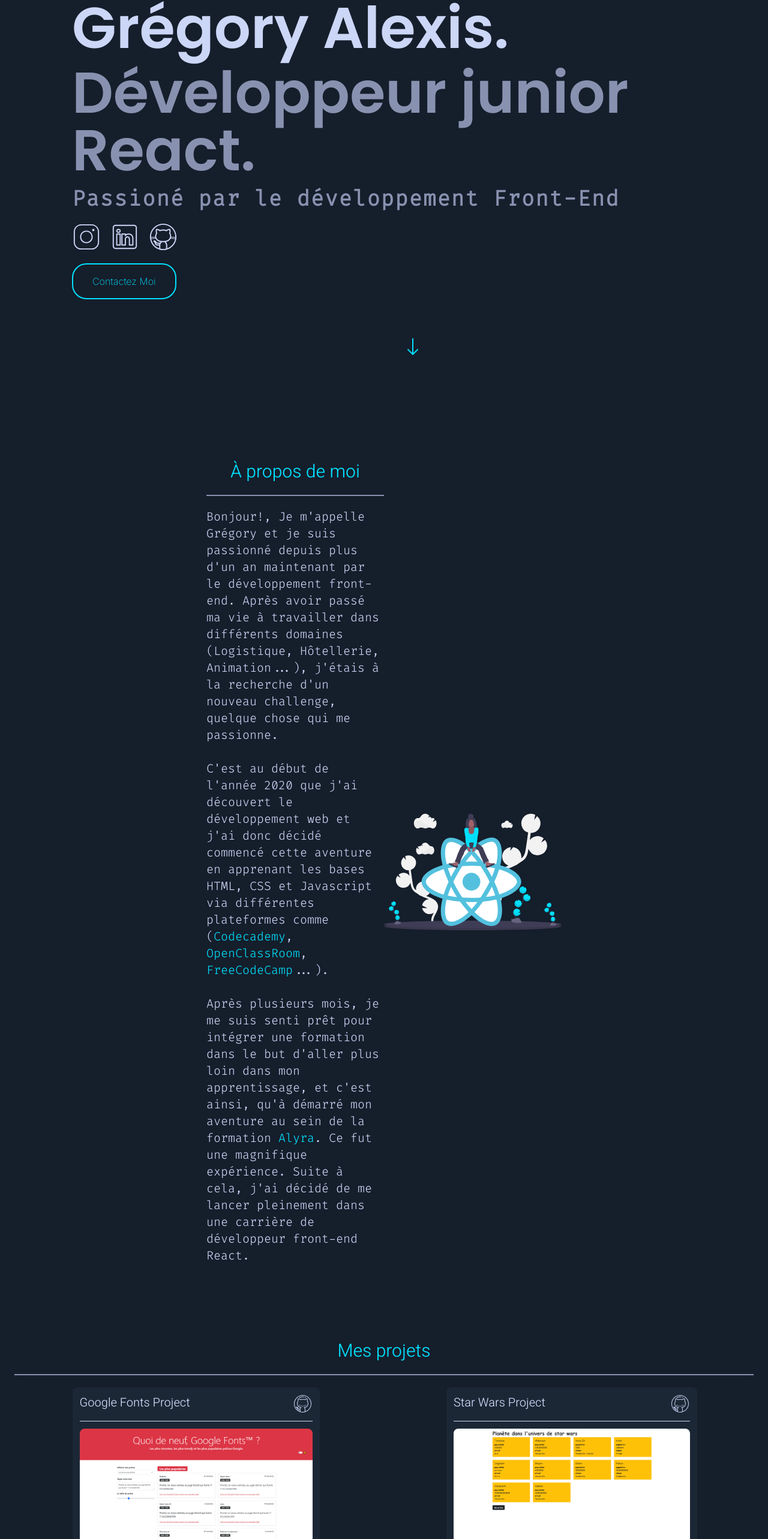
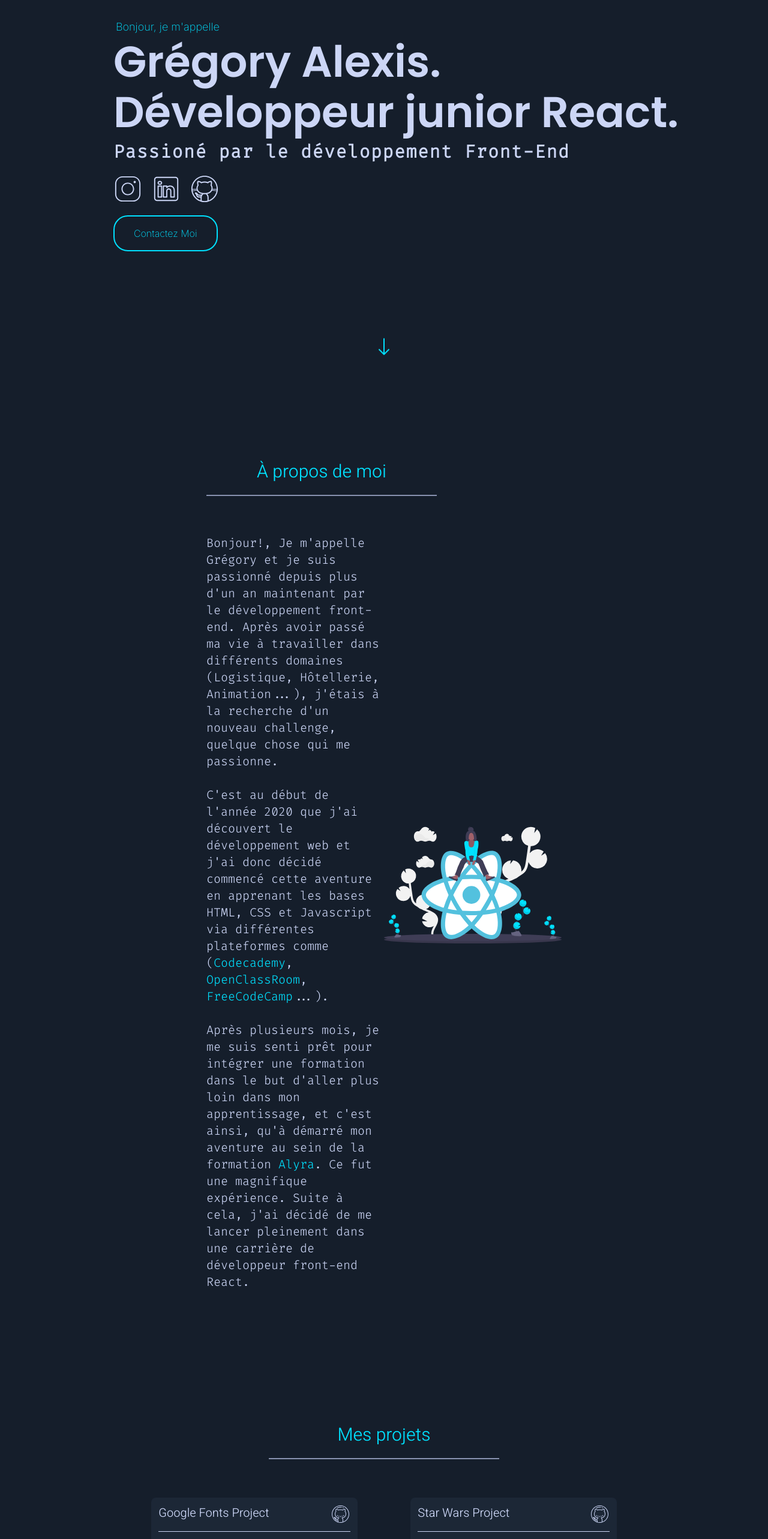
Before and after one commit to Gregory-Alexis/MyPortfolio, a React (Create React App) app: page / in a window 1280 px wide. Shown: the part 199-2765 px from the top of the page at 60% size. Built offline with nearby package versions, Linux system fonts and the light colour scheme.

Commit message:
in progress

```diff
--- a/src/App.js
+++ b/src/App.js
@@ -42,6 +42,21 @@ function App() {
 			<div className={toggle ? "filter blur-sm" : ""}>
 				<div className="flex items-center justify-center">
 					<Main />
+					<div className="absolute bottom-0 animate-bounce text-lightblue">
+						<svg
+							xmlns="http://www.w3.org/2000/svg"
+							width="32"
+							height="32"
+							fill="currentColor"
+							className="bi bi-arrow-down"
+							viewBox="0 0 16 16"
+						>
+							<path
+								fillRule="evenodd"
+								d="M8 1a.5.5 0 0 1 .5.5v11.793l3.146-3.147a.5.5 0 0 1 .708.708l-4 4a.5.5 0 0 1-.708 0l-4-4a.5.5 0 0 1 .708-.708L7.5 13.293V1.5A.5.5 0 0 1 8 1z"
+							/>
+						</svg>
+					</div>
 				</div>
 				<Footer />
 			</div>
--- a/src/components/Footer.js
+++ b/src/components/Footer.js
@@ -1,7 +1,7 @@
 const Footer = () => {
 	return (
 		<footer className="text-center text-sm md:text-base  text-grey pt-24">
-			<div className="shadow-white p-3 rounded-lg w-3/4 m-auto">
+			<div className="shadow-white p-3 rounded-lg m-auto w-3/4">
 				<p>Site toujours en cours de développement.</p>
 				<br />
 				<p>
--- a/src/components/pages/Infos.js
+++ b/src/components/pages/Infos.js
@@ -11,7 +11,7 @@ const Infos = () => {
 		>
 			<div data-aos="flip-right">
 				<h2
-					className="pb-5 text-center text-xl border-b-2 text-lightblue md:text-3xl "
+					className="pb-5 text-center text-xl border-b-2 text-lightblue md:text-3xl md:w-96 md:m-auto"
 					style={{
 						fontFamily: "Heebo",
 						borderBottomColor: "#8892b0",
@@ -20,7 +20,7 @@ const Infos = () => {
 					À propos de moi
 				</h2>
 
-				<div className="pt-5 text-sm text-grey mb-8 md:text-lg lg:text-xl xl:max-w-xl">
+				<div className="pt-5  text-sm text-grey mb-8 md:pt-16 md:text-lg lg:text-xl xl:max-w-xl">
 					<p>
 						Bonjour!, Je m'appelle Grégory et je suis passionné depuis plus d'un
 						an maintenant par le développement front-end. Après avoir passé ma
--- a/src/components/pages/Intro.js
+++ b/src/components/pages/Intro.js
@@ -10,7 +10,7 @@ const Intro = () => {
 			 */}
 			<div data-aos="zoom-out">
 				<h1
-					className="mb-5 md:text-base lg:text-lg xl:text-xl"
+					className="mb-2 ml-1 md:text-sm lg:text-base xl:text-lg"
 					style={{
 						fontFamily: "Inter",
 						color: "#00e1ff",
@@ -19,22 +19,22 @@ const Intro = () => {
 					Bonjour, je m'appelle
 				</h1>
 				<div
-					className="text-3xl font-bold mb-3 md:text-6xl lg:text-7xl xl:text-8xl"
+					className="text-3xl font-bold mb-3 md:text-5xl lg:text-6xl xl:text-7xl"
 					style={{ fontFamily: "Poppins", color: "#ccd6f6" }}
 				>
 					<p>Grégory Alexis.</p>
 				</div>
 				<div
-					className="text-3xl font-bold mb-3 md:text-6xl lg:text-7xl xl:text-8xl"
-					style={{ fontFamily: "Poppins", color: "#8892b0" }}
+					className="text-3xl font-bold mb-3 md:text-5xl lg:text-6xl xl:text-7xl"
+					style={{ fontFamily: "Poppins", color: "#ccd6f6" }}
 				>
 					<p>Développeur junior React.</p>
 				</div>
 				<div
-					className=" font-bold mb-5 text-lg md:text-2xl lg:text-3xl xl:text-4xl"
+					className=" font-bold mb-5 text-lg md:text-xl lg:text-2xl xl:text-3xl"
 					style={{
 						fontFamily: "Fira code",
-						color: "#8892b0",
+						color: "#ccd6f6",
 					}}
 				>
 					<p className="tracking-wider">
@@ -111,21 +111,6 @@ const Intro = () => {
 					</button>
 				</div>
 			</div>
-			<div className="absolute bottom-0 animate-bounce text-lightblue">
-				<svg
-					xmlns="http://www.w3.org/2000/svg"
-					width="32"
-					height="32"
-					fill="currentColor"
-					className="bi bi-arrow-down"
-					viewBox="0 0 16 16"
-				>
-					<path
-						fillRule="evenodd"
-						d="M8 1a.5.5 0 0 1 .5.5v11.793l3.146-3.147a.5.5 0 0 1 .708.708l-4 4a.5.5 0 0 1-.708 0l-4-4a.5.5 0 0 1 .708-.708L7.5 13.293V1.5A.5.5 0 0 1 8 1z"
-					/>
-				</svg>
-			</div>
 		</main>
 	)
 }
--- a/src/components/pages/Projets.js
+++ b/src/components/pages/Projets.js
@@ -10,10 +10,10 @@ const Projets = () => {
 				fontFamily: "Heebo",
 				color: "#8892b0",
 			}}
-			className="pt-24"
+			className="py-48"
 		>
 			<h2
-				className="pb-5 text-center text-xl border-b-2 text-lightblue md:text-3xl"
+				className="pb-5 text-center text-xl border-b-2 text-lightblue md:text-3xl md:w-96 md:m-auto"
 				style={{
 					fontFamily: "Heebo",
 					borderBottomColor: "#8892b0",
@@ -21,7 +21,7 @@ const Projets = () => {
 			>
 				Mes projets
 			</h2>
-			<div className="pt-5 space-y-5 md:space-y-0 gap-5 md:grid md:grid-cols-2">
+			<div className="pt-5  space-y-5 gap-5 md:pt-16 md:space-y-0  md:grid md:grid-cols-2 lg:px-10 xl:w-3/4 xl:m-auto">
 				<GoogleFontProject />
 				<StarWarsEathProject />
 				<GradientsProject />
--- a/src/components/pages/Projets/GoogleFontProject.js
+++ b/src/components/pages/Projets/GoogleFontProject.js
@@ -1,12 +1,16 @@
 import GoogleFont from "../../../assets/GoogleFont.png"
-
-import React from "react"
+import React, { useState } from "react"
 
 const GoogleFontProject = () => {
+	const [detailsGoogleFront, setDetailsGoogleFront] = useState(false)
+
+	const handleDetailsGoogleFront = () => {
+		setDetailsGoogleFront(!detailsGoogleFront)
+	}
 	return (
-		<div className=" flex justify-center items-center text-sm md:text-base lg:text-lg">
-			<div className="rounded-lg p-3 text-grey bg-lightgrey duration-300 transform hover:shadow-grey hover:scale-105">
-				<div className="mb-3 pb-3 border-b border-1 border-grey flex justify-between ">
+		<div className="text-sm md:text-base lg:text-lg ">
+			<div className="rounded-lg p-3 text-grey bg-lightgrey duration-300 transform hover:shadow-grey hover:scale-105 xl:w-5/6 xl:m-auto">
+				<div className="mb-3 pb-3 border-b border-1 border-grey flex justify-between">
 					<h3 className="text-xl">Google Fonts Project</h3>
 					<a
 						href="https://github.com/Westindiess/google-font-project"
@@ -34,9 +38,35 @@ const GoogleFontProject = () => {
 					<img
 						src={GoogleFont}
 						alt="google font project"
-						className="w-full h-48 object-cover mb-2 rounded-lg"
+						className="h-48 object-cover mb-2 rounded-lg xl:h-full"
 					/>
 				</a>
+				<div className="pt-2 ">
+					<button
+						className="border rounded-md p-1 font-bold hover:text-lightblue"
+						onClick={handleDetailsGoogleFront}
+					>
+						Détails
+					</button>
+					{detailsGoogleFront && (
+						<p className="pt-4">
+							<small>
+								Projet réalisé en formation. Les objectifs étaient de:
+								<br />- Récupérer les données via l'API google font.
+								<br />- Les Afficher dans des cartes avec le nom de la police,
+								son variant, sa catégorie, l'aperçu et le lien direct vers la
+								police sélectionnée.
+								<br />
+								- Ajouter un filtre permettant de choisir entre les 10 polices
+								les plus populaires, les plus récentes et les plus tendances.
+								<br />- Pouvoir changer de texte dans la section 'Tapez votre
+								text' et qu'il s'actualise en même temps dans les cartes.
+								<br />- Intégrer une barre "range" qui augmente ou diminue la
+								taille de la police.
+							</small>
+						</p>
+					)}
+				</div>
 			</div>
 		</div>
 	)
--- a/src/components/pages/Projets/GradientsProject.js
+++ b/src/components/pages/Projets/GradientsProject.js
@@ -1,9 +1,16 @@
+import { useState } from "react"
 import Gradients from "../../../assets/gradients.png"
 
 const GradientsProject = () => {
+	const [detailsGradient, setDetailsGradient] = useState(false)
+
+	const handleDetailsGradient = () => {
+		setDetailsGradient(!detailsGradient)
+	}
+
 	return (
-		<div className="flex justify-center items-center text-sm md:text-base lg:text-lg">
-			<div className="rounded-lg p-3 text-grey bg-lightgrey duration-300 transform hover:shadow-grey hover:scale-105">
+		<div className="text-sm md:text-base lg:text-lg">
+			<div className="rounded-lg p-3 text-grey bg-lightgrey duration-300 transform hover:shadow-grey hover:scale-105 xl:w-5/6 xl:m-auto">
 				<div className="mb-3 pb-3 border-b border-1 border-grey flex justify-between ">
 					<h3 className="text-xl">Gradients Project</h3>
 					<a
@@ -32,9 +39,38 @@ const GradientsProject = () => {
 					<img
 						src={Gradients}
 						alt="gradients project"
-						className="w-full h-48 object-cover mb-2 rounded-lg"
+						className="w-full h-48 object-cover mb-2 rounded-lg xl:h-full"
 					/>
 				</a>
+				<div className="pt-2 ">
+					<button
+						className="border rounded-md p-1 font-bold hover:text-lightblue"
+						onClick={handleDetailsGradient}
+					>
+						Détails
+					</button>
+					{detailsGradient && (
+						<p className="pt-4">
+							<small>
+								Projet réalisé en formation. Les objectifs étaient de:
+								<br />- Créer un Header et y ajouter 3 bouttons qui permettaient
+								de choisir la couleur du gradient suivant, précédent ou d'un
+								gradient aléatoire.
+								<br />- D'ajouter un filtre permettant d'afficher les gradients
+								en fonction de leur teinte (bleu, rouge, orange, etc...) ou de
+								tous les afficher.
+								<br />- D'ajouter un autre filtre dans les cartes qui permettait
+								de d'afficher les dégradés en fonctions de leur tags de couleur.
+								<br />
+								- Mettre dans les cartes un boutton "Plein écran" qui
+								redirigerai vers une autre page.
+								<br />- Sur cette nouvelle page, il fallait créer 3 bouttons
+								(home, suivant, précédent) et afficher les dégradés de couleur
+								en plein écran avec leur nom et leur code respectif.
+							</small>
+						</p>
+					)}
+				</div>
 			</div>
 		</div>
 	)
--- a/src/components/pages/Projets/StarWarsEathProject.js
+++ b/src/components/pages/Projets/StarWarsEathProject.js
@@ -1,9 +1,15 @@
+import { useState } from "react"
 import Planets from "../../../assets/Planets.png"
 
 const StarWarsEathProject = () => {
+	const [detailsStarWars, setDetailsStarWars] = useState(false)
+
+	const handleDetailsStarWars = () => {
+		setDetailsStarWars(!detailsStarWars)
+	}
 	return (
-		<div className="flex justify-center items-center text-sm md:text-base lg:text-lg">
-			<div className="rounded-lg p-3 text-grey bg-lightgrey duration-300 transform hover:shadow-grey hover:scale-105">
+		<div className="text-sm md:text-base lg:text-lg">
+			<div className="rounded-lg p-3 text-grey bg-lightgrey duration-300 transform hover:shadow-grey hover:scale-105 xl:w-5/6 xl:m-auto">
 				<div className="mb-3 pb-3 border-b border-1 border-grey flex justify-between ">
 					<h3 className="text-xl">Star Wars Project</h3>
 					<a
@@ -32,9 +38,36 @@ const StarWarsEathProject = () => {
 					<img
 						src={Planets}
 						alt="planets star wars project"
-						className="w-full h-48 object-cover mb-2 rounded-lg"
+						className="w-full h-48 object-cover mb-2 rounded-lg xl:h-full"
 					/>
 				</a>
+				<div className="pt-2 ">
+					<button
+						className="border rounded-md p-1 font-bold hover:text-lightblue"
+						onClick={handleDetailsStarWars}
+					>
+						Détails
+					</button>
+					{detailsStarWars && (
+						<p className="pt-4">
+							<small>
+								Petit projet réalisé en formation. Les objectifs étaient de:
+								<br />
+								- Récupérer les données via l'API star wars et les afficher par
+								10.
+								<br />
+								- Ces cartes devaient contenir le nom, le nombre d'habitant et
+								le climat de chaque planètes.
+								<br />
+								- D'ajouter un boutton "Suivant" permettant d'afficher les 10
+								planètes suivantes.
+								<br />- Une fois toute les planètes afficher, il fallait ajouter
+								une phrase signifiant que toute les planets avaient été
+								recensées.
+							</small>
+						</p>
+					)}
+				</div>
 			</div>
 		</div>
 	)
--- a/src/index.css
+++ b/src/index.css
@@ -19,7 +19,7 @@
 }
 
 .acceuil {
-	@apply flex items-center justify-center md:ml-24;
+	@apply flex items-center justify-center md:ml-10;
 }
 
 .intro-icons-style {
```
